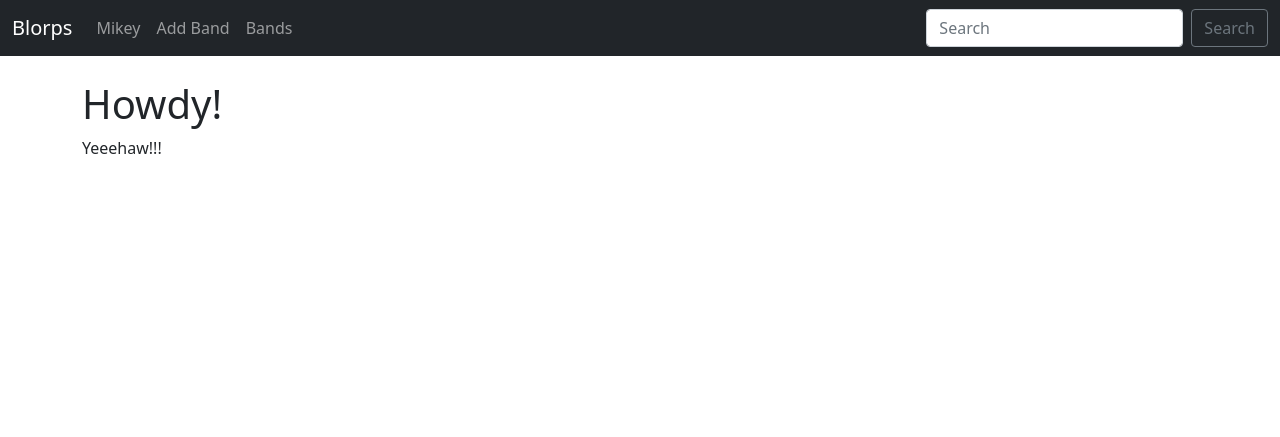
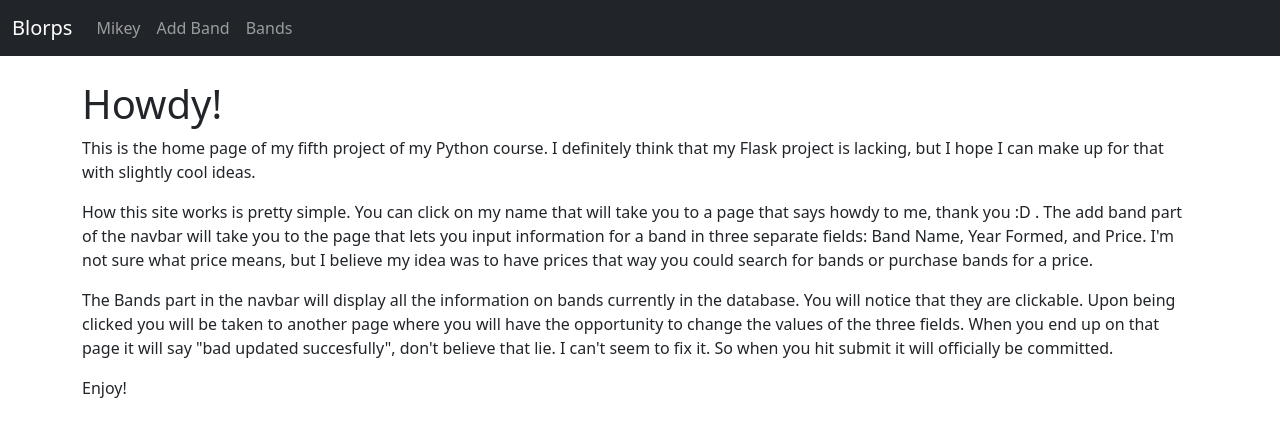
Before and after one commit to HSU-S21-CS232/p05-mc683, a Flask app: page / in a window 1280 px wide. Shown: the top 437 px of the page. Run offline with Flask 2, Linux system fonts and the light colour scheme.

Commit message:
Removed search box.

```diff
--- a/templates/home.html
+++ b/templates/home.html
@@ -4,6 +4,32 @@
 
     <h1>Howdy!</h1>
 
-    <p>Yeeehaw!!!</p>
+    <p>
+        This is the home page of my fifth project of my Python course. I definitely think
+        that my Flask project is lacking, but I hope I can make up for that with slightly
+        cool ideas.
+    </p>
+
+    <p>
+        How this site works is pretty simple. You can click on my name that will take you
+        to a page that says howdy to me, thank you :D . The add band part of the navbar
+        will take you to the page that lets you input information for a band in three
+        separate fields: Band Name, Year Formed, and Price. I'm not sure what price means,
+         but I believe my idea was to have prices that way you could search for bands or
+        purchase bands for a price.
+    </p>
+
+    <p>
+        The Bands part in the navbar will display all the information on bands currently
+        in the database. You will notice that they are clickable. Upon being clicked you
+        will be taken to another page where you will have the opportunity to change the
+        values of the three fields. When you end up on that page it will say "bad updated
+         succesfully", don't believe that lie. I can't seem to fix it. So when you hit submit
+        it will officially be committed.
+    </p>
+
+    <P>
+        Enjoy!
+    </P>
 
 {% endblock %}
--- a/templates/navbar.html
+++ b/templates/navbar.html
@@ -23,10 +23,7 @@
 
 
         </ul>
-        <form class="d-flex">
-          <input class="form-control me-2" type="search" placeholder="Search" aria-label="Search">
-          <button class="btn btn-outline-secondary" type="submit">Search</button>
-        </form>
+
       </div>
     </div>
   </nav>
```
